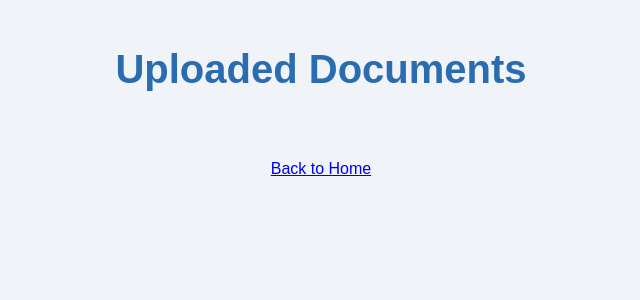
After one commit to bruna-Moreira06/poc_search_engine, a Flask app: page /documents in a window 1280 px wide. The commit adds this page. Shown: the top 300 px of the page, without its empty margins (319-959 px from the left). Run offline with Flask 3, Linux system fonts and the light colour scheme; data that the repository does not hold is empty.

Commit message:
Add comments + add affichage uploaded documents

```diff
--- a/app.py
+++ b/app.py
@@ -63,20 +63,27 @@ def upload_file():
 # Route pour rechercher des documents dans Elasticsearch
 @app.route('/search', methods=['GET', 'POST'])
 def search():
-    results = []  # Liste pour stocker les résultats de recherche
-    query = ''  # Variable pour stocker la requête de recherche
-    if request.method == 'POST':  # Si la méthode est POST (formulaire soumis)
-        query = request.form['query']  # Récupère la requête de recherche
+    results = []
+    query = ''
+
+    if request.method == 'POST':
+        query = request.form['query']
         search_query = {
             "query": {
                 "match": {
-                    "content": query  # Recherche des documents correspondant à la requête
+                    "content": query
                 }
             }
         }
-        response = es.search(index="documents", body=search_query)  # Effectue la recherche
-        results = response['hits']['hits']  # Récupère les résultats de la recherche
+        response = es.search(index="documents", body=search_query)
+        results = response['hits']['hits']
+    else:
+        # Récupère tous les documents si la méthode n'est pas POST
+        response = es.search(index="documents", body={"query": {"match_all": {}}})
+        results = response['hits']['hits']
+
     return render_template('search.html', results=results, query=query)
+
 
 # Route pour mettre à jour le statut "signé" d'un document
 @app.route('/update-signature/<doc_id>', methods=['POST'])
@@ -86,6 +93,13 @@ def update_signature(doc_id):
     flash('Document signed status updated')  # Alerte de succès
     return redirect(url_for('search'))  # Redirige vers la page de recherche
 
+@app.route('/documents')
+def show_documents():
+    # Requête pour récupérer tous les documents indexés dans Elasticsearch
+    response = es.search(index="documents", body={"query": {"match_all": {}}})
+    all_documents = response['hits']['hits']  # Récupère tous les documents
+    return render_template('documents.html', documents=all_documents)
+
 # Lancer l'application Flask en mode debug
 if __name__ == '__main__':
     app.run(debug=True)
--- /dev/null
+++ b/templates/documents.html
@@ -0,0 +1,60 @@
+<!DOCTYPE html>
+<html lang="en">
+  <head>
+    <meta charset="UTF-8" />
+    <meta name="viewport" content="width=device-width, initial-scale=1.0" />
+    <title>Uploaded Documents</title>
+    <style>
+      /* Ajoutez ici votre CSS personnalisé si nécessaire */
+      body {
+        font-family: Arial, sans-serif;
+        background-color: #f0f4f8;
+        color: #333;
+        margin: 0;
+        padding: 20px;
+        display: flex;
+        flex-direction: column;
+        align-items: center;
+      }
+
+      h1 {
+        color: #2b6cb0;
+        margin-bottom: 20px;
+        font-size: 2.5em;
+      }
+
+      ul {
+        list-style-type: none;
+        padding: 0;
+        width: 100%;
+        max-width: 600px;
+      }
+
+      li {
+        background-color: #ffffff;
+        margin-bottom: 15px;
+        padding: 20px;
+        border-radius: 8px;
+        box-shadow: 0 4px 8px rgba(0, 0, 0, 0.1);
+      }
+
+      li strong {
+        color: #2b6cb0;
+      }
+    </style>
+  </head>
+  <body>
+    <h1>Uploaded Documents</h1>
+    <ul>
+      {% for document in documents %}
+      <li>
+        <strong>File Name:</strong> {{ document._source.file_name }}<br />
+        <strong>Is Signed:</strong> {{ document._source.is_signed }}<br />
+        <strong>Uploaded On:</strong> {{
+        document._source.upload_date|default('N/A') }}<br />
+      </li>
+      {% endfor %}
+    </ul>
+    <p><a href="{{ url_for('index') }}">Back to Home</a></p>
+  </body>
+</html>
```
Also changed, not shown: templates/search.html (+32 -7 lines).
